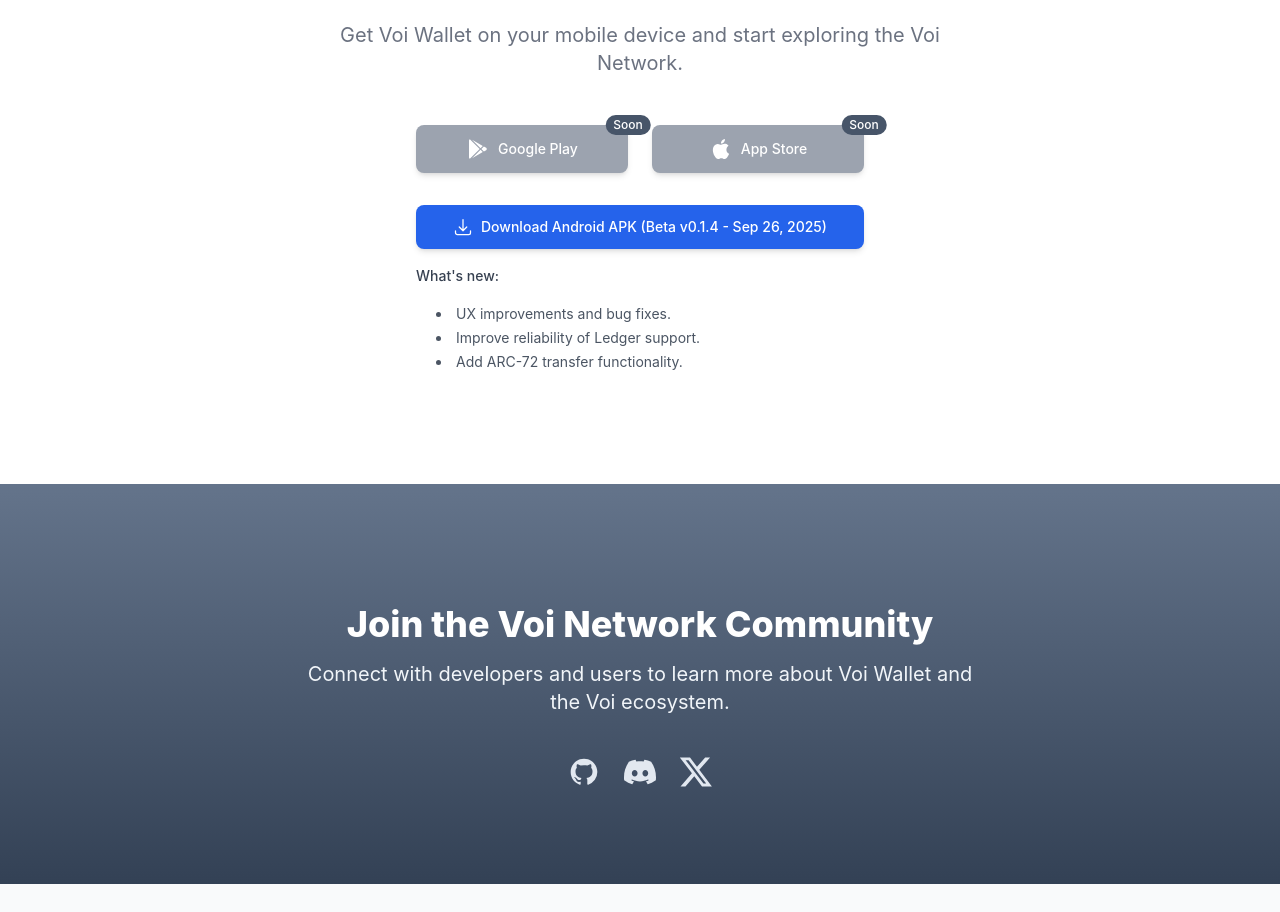
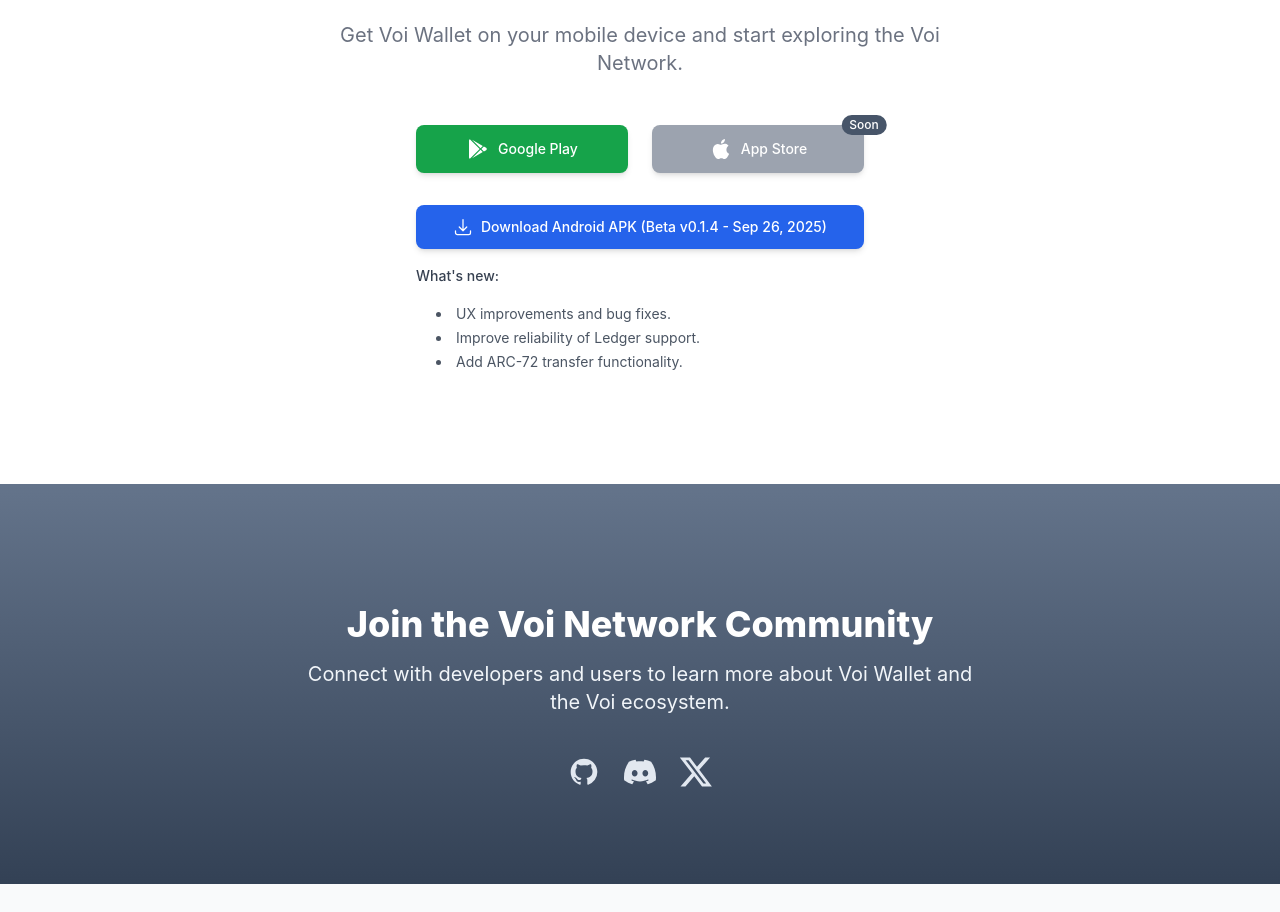
Before and after one commit to xarmian/vera-web, a SvelteKit app: page / in a window 1280 px wide. Shown: the part 1527-2439 px from the top of the page. Built offline with nearby package versions, Linux system fonts and the light colour scheme.

Commit message:
add google play link

```diff
--- a/src/routes/+page.svelte
+++ b/src/routes/+page.svelte
@@ -112,14 +112,11 @@
       <div class="mt-12 max-w-lg mx-auto flex flex-col items-center">
         <div class="grid grid-cols-1 gap-6 sm:grid-cols-2 w-full max-w-md mx-auto">
           <!-- Android Download -->
-          <a href="#" class="btn flex items-center justify-center bg-gray-400 text-white hover:text-white dark:text-white dark:hover:text-white py-3 px-4 rounded-lg shadow-md relative disabled cursor-not-allowed">
+          <a href="https://play.google.com/store/apps/details?id=com.voinetwork.wallet" target="_blank" rel="noopener noreferrer" class="btn flex items-center justify-center bg-green-600 hover:bg-green-700 dark:bg-green-700 dark:hover:bg-green-800 text-white py-3 px-4 rounded-lg shadow-md transition-colors duration-200">
             <svg xmlns="http://www.w3.org/2000/svg" width="24" height="24" viewBox="0 0 24 24" fill="currentColor" class="mr-2">
               <path d="M3,20.5V3.5C3,2.91 3.34,2.39 3.84,2.15L13.69,12L3.84,21.85C3.34,21.6 3,21.09 3,20.5M16.81,15.12L6.05,21.34L14.54,12.85L16.81,15.12M20.16,10.81C20.5,11.08 20.75,11.5 20.75,12C20.75,12.5 20.53,12.9 20.18,13.18L17.89,14.5L15.39,12L17.89,9.5L20.16,10.81M6.05,2.66L16.81,8.88L14.54,11.15L6.05,2.66Z" />
             </svg>
             Google Play
-            <span class="absolute top-0 right-0 transform translate-x-1/2 -translate-y-1/2 bg-secondary-600 text-white text-xs font-medium px-2 py-0.5 rounded-full">
-              Soon
-            </span>
           </a>
 
           <!-- iOS Download -->
```
